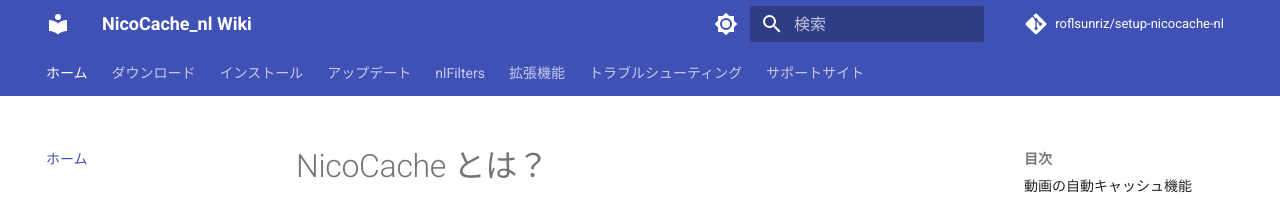
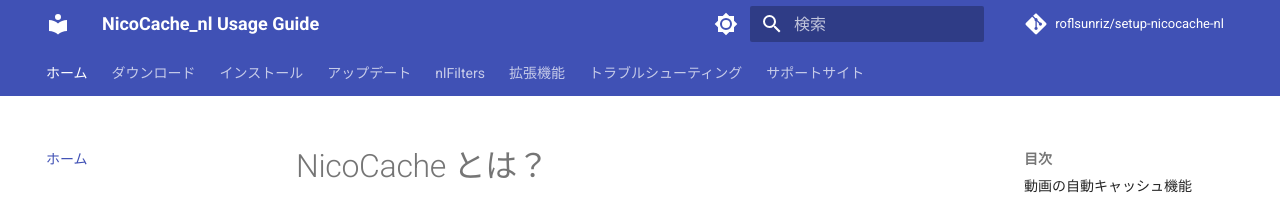
Before and after one commit to roflsunriz/setup-nicocache-nl, an MkDocs documentation site: the page built from docs/index.md, in a window 1280 px wide. Shown: the top 205 px of the page. Built offline with MkDocs 1.6.1 and Material for MkDocs 9.7.7, drawn with Linux system fonts in a browser that asks for light colours; comment, search, counter and statistics services are not loaded.

Commit message:
docs: Update site name to reflect new focus as 'NicoCache_nl Usage Guide'

```diff
--- a/mkdocs.yml
+++ b/mkdocs.yml
@@ -1,4 +1,4 @@
-site_name: NicoCache_nl Wiki
+site_name: NicoCache_nl Usage Guide
 site_description: NicoCache_nl のインストール・設定・使い方ガイド
 site_author: roflsunriz
 site_url: https://roflsunriz.github.io/setup-nicocache-nl/
```
